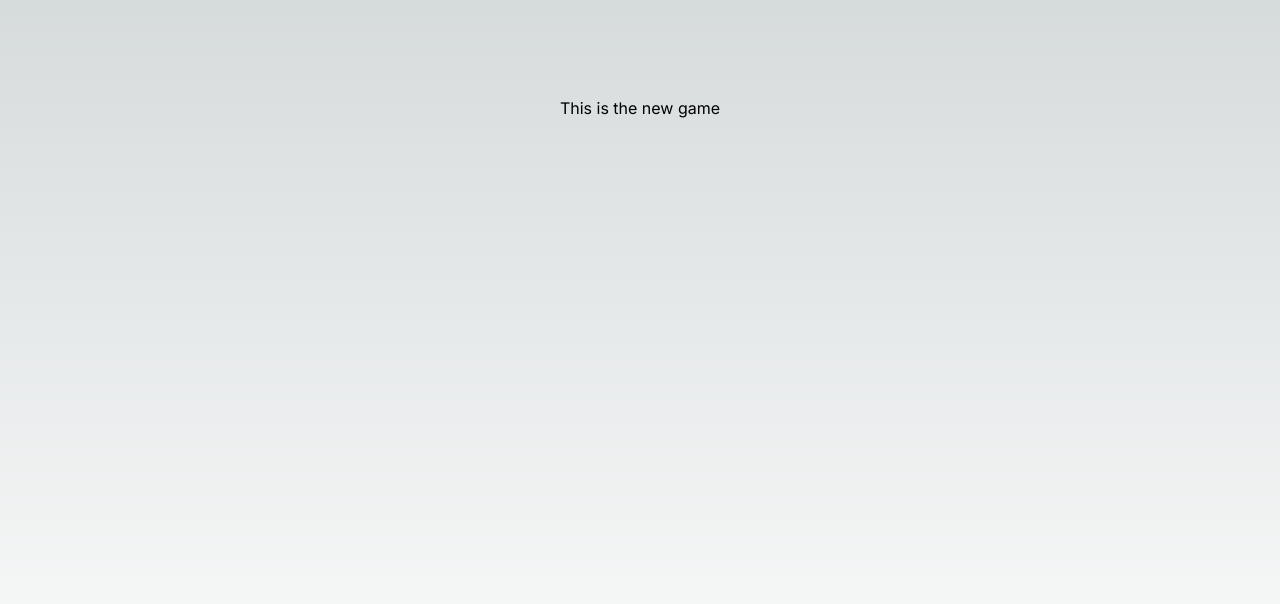
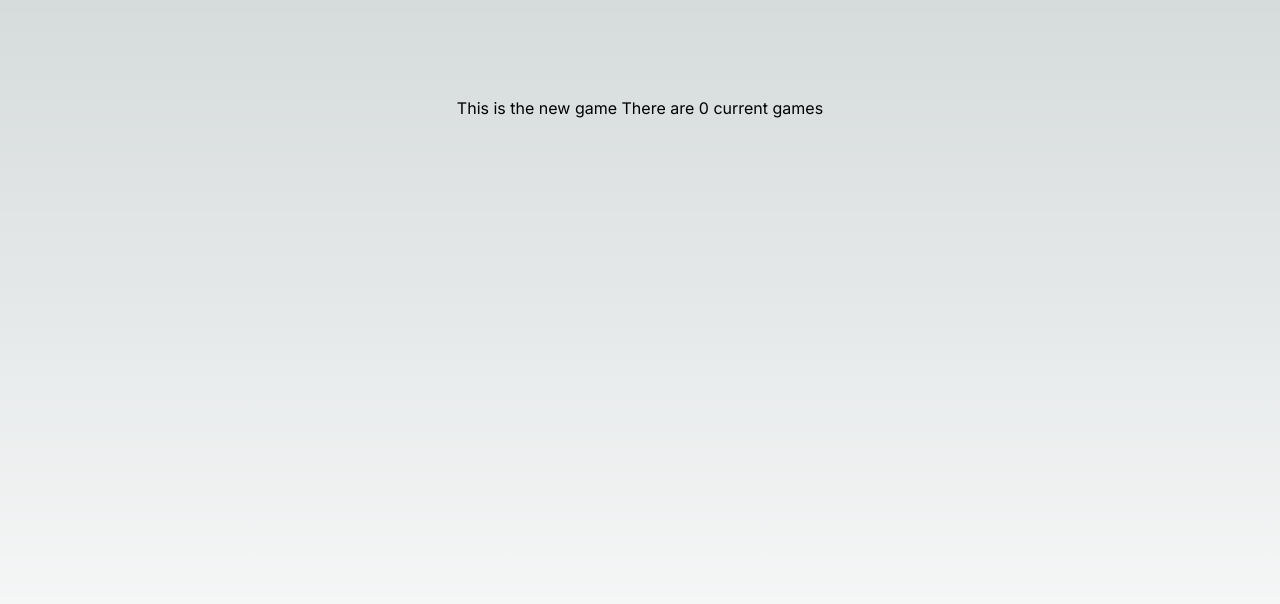
Before and after one commit to michelgrootjans/greed, a Next.js app: page /games/1 in a window 1280 px wide. Shown: the top 604 px of the page. Built offline with nearby package versions, Linux system fonts and the light colour scheme.

Commit message:
basic game creation

```diff
--- a/src/app/api/games/[gameId]/route.ts
+++ b/src/app/api/games/[gameId]/route.ts
@@ -1,6 +1,9 @@
 import {NextRequest, NextResponse} from 'next/server'
+import {gameCount} from "@/lib/games";
 
 export async function GET(request: NextRequest, {params}) {
-    console.log({ request, params })
-    return NextResponse.json({ request, params });
+    const games = gameCount();
+
+    console.log({ request, params: params, games })
+    return NextResponse.json({ request, params: params, games });
 }
--- a/src/app/api/games/route.ts
+++ b/src/app/api/games/route.ts
@@ -1,23 +1,21 @@
 import {NextRequest, NextResponse} from 'next/server'
-import {param} from "ts-interface-checker";
-
-class Game {
-}
-
-const games : Game[] = []
+import {createGame, gameCount} from "@/lib/games";
 
 export async function GET(request: NextRequest, {params}: {params: {slug: string}}) {
     // if (params && params.slug) {
     //     const slug = params.slug
     // }
 
+    const games = gameCount();
+
     console.log({ request, params: params, games })
     return NextResponse.json({ request, params: params, games });
 }
 
-export async function POST(request: NextRequest, {params}: { params: { slug: string } }) {
+export async function POST(request: NextRequest, {params}: {params: {slug: string}}) {
+    const games = gameCount();
+    createGame("5")
+
     console.log({ request, params: params, games })
-
-    games.push(new Game())
-    return NextResponse.json({})
+    return NextResponse.json({ request, params: params, games });
 }
--- a/src/app/games/[gameId]/page.tsx
+++ b/src/app/games/[gameId]/page.tsx
@@ -1,7 +1,13 @@
-export default async function Home() {
+import {gameCount} from "@/lib/games";
+
+export default async function Page() {
+
+    const games = gameCount();
+
     return (
         <main className="flex min-h-screen flex-col items-center justify-between p-24">
             This is the new game
+            There are {games} current games
         </main>
     )
 };
--- a/src/app/games/page.tsx
+++ b/src/app/games/page.tsx
@@ -1,20 +1,26 @@
 'use client'
 
-import { useRouter } from 'next/navigation'
+import {useRouter} from 'next/navigation'
+import {createGame, gameCount} from "@/lib/games";
+import {useState} from "react";
 
 export default function Page() {
     const router = useRouter()
+    const games = gameCount();
 
-    const createGame = () => {
-        const gameID = '4';
-        router.push(`/games/${gameID}`);
+    const onClick = async () => {
+        const gameId = '4';
+        createGame(gameId);
+        await fetch('/api/games', {method: 'post', body: { gameId } })
+        router.push(`/games/${gameId}`);
     };
 
     return (
         <main className="flex min-h-screen flex-col items-center justify-between p-24">
-            <button type="button" onClick={createGame}>
+            <button type="button" onClick={onClick}>
                 Create New Game
             </button>
+            There are {games} current games
         </main>
     )
 }
--- a/src/lib/games.ts
+++ b/src/lib/games.ts
@@ -7,6 +7,10 @@ class Game {
 
 const games: Game[] = []
 
-export const  createGame = (gameId: string) => {
+export const createGame = (gameId: string): void => {
     games.push(new Game(gameId))
 };
+
+export const gameCount = (): number => {
+    return games.length;
+};
```
